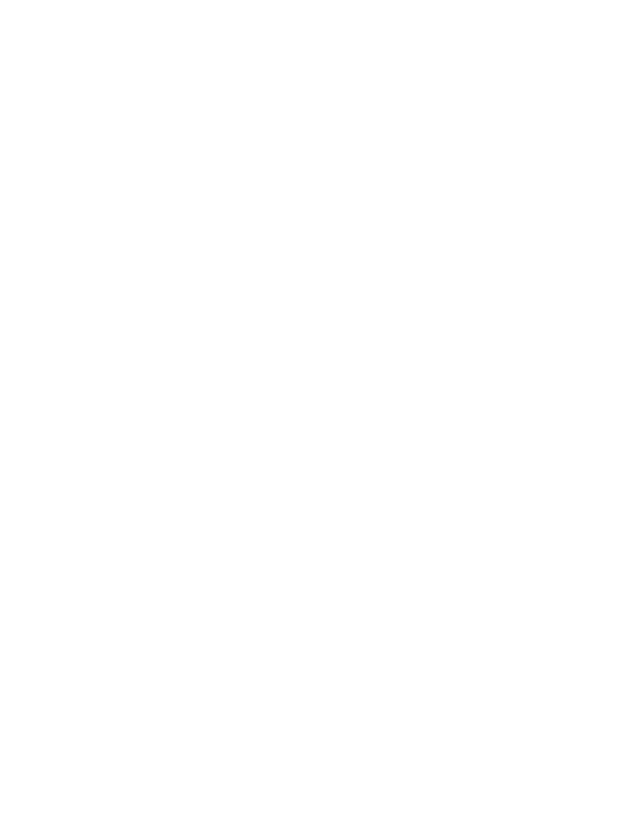
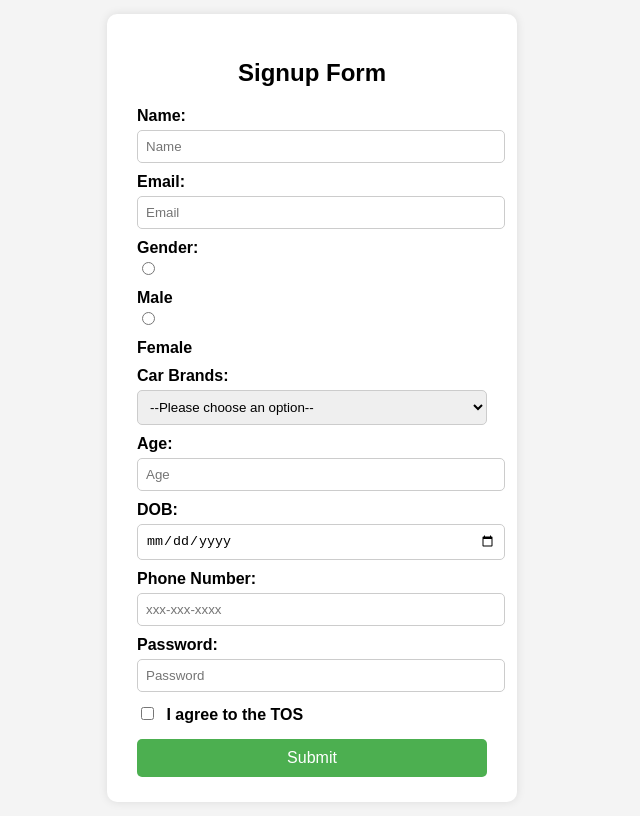
Before and after one commit to acciojob/signup-form-car-AnujjPatil, a website: page main.html in a window 1280 px wide. Shown: the whole page, without its empty margins (328-968 px from the left). Drawn offline with Linux system fonts and the light colour scheme.

Commit message:
created a submission

```diff
--- a/main.html
+++ b/main.html
@@ -4,10 +4,102 @@
 
 <head>
 	<link rel="stylesheet" href="styles.css">
+	 <style>
+    body {
+      font-family: Arial, sans-serif;
+      background-color: #f4f4f4;
+      display: flex;
+      justify-content: center;
+      align-items: center;
+      height: 100vh;
+    }
+    form {
+      background-color: #fff;
+      padding: 25px 30px;
+      border-radius: 10px;
+      box-shadow: 0 0 10px rgba(0,0,0,0.1);
+      width: 350px;
+    }
+    form h2 {
+      text-align: center;
+      margin-bottom: 20px;
+    }
+    label {
+      display: block;
+      margin-top: 10px;
+      font-weight: bold;
+    }
+    input, select {
+      width: 100%;
+      padding: 8px;
+      margin-top: 5px;
+      border: 1px solid #ccc;
+      border-radius: 5px;
+    }
+    input[type="radio"], input[type="checkbox"] {
+      width: auto;
+      margin-right: 8px;
+    }
+    button {
+      width: 100%;
+      padding: 10px;
+      margin-top: 15px;
+      background-color: #4CAF50;
+      color: white;
+      border: none;
+      border-radius: 5px;
+      cursor: pointer;
+      font-size: 16px;
+    }
+    button:hover {
+      background-color: #45a049;
+    }
+  </style>
 </head>
 
 <body>
 	<!-- the entire body must be written by student -->
+	 <form method="post">
+    <h2>Signup Form</h2>
+
+    <label for="name">Name:</label>
+    <input type="text" id="name" name="name" placeholder="Name" required>
+
+    <label for="email">Email:</label>
+    <input type="email" id="email" name="email" placeholder="Email" required>
+
+    <label>Gender:</label>
+    <input type="radio" id="gender_m" name="gender" value="Male" required>
+    <label for="gender_m">Male</label>
+    <input type="radio" id="gender_f" name="gender" value="Female" required>
+    <label for="gender_f">Female</label>
+
+    <label for="cars">Car Brands:</label>
+    <select id="cars" name="cars" required>
+      <option value="">--Please choose an option--</option>
+      <option value="Toyota">Toyota</option>
+      <option value="Honda">Honda</option>
+      <option value="BMW">BMW</option>
+    </select>
+
+    <label for="age">Age:</label>
+    <input type="number" id="age" name="age" placeholder="Age" required>
+
+    <label for="dob">DOB:</label>
+    <input type="date" id="dob" name="dob" required>
+
+    <label for="tel">Phone Number:</label>
+    <input type="tel" id="tel" name="tel" placeholder="xxx-xxx-xxxx">
+
+    <label for="password">Password:</label>
+    <input type="password" id="password" name="password" placeholder="Password" required>
+
+    <label>
+      <input type="checkbox" id="tos" name="tos" required> I agree to the TOS
+    </label>
+
+    <button type="submit">Submit</button>
+  </form>
     <script type="text/javascript" src="./script.js">
 </script>
 
```
